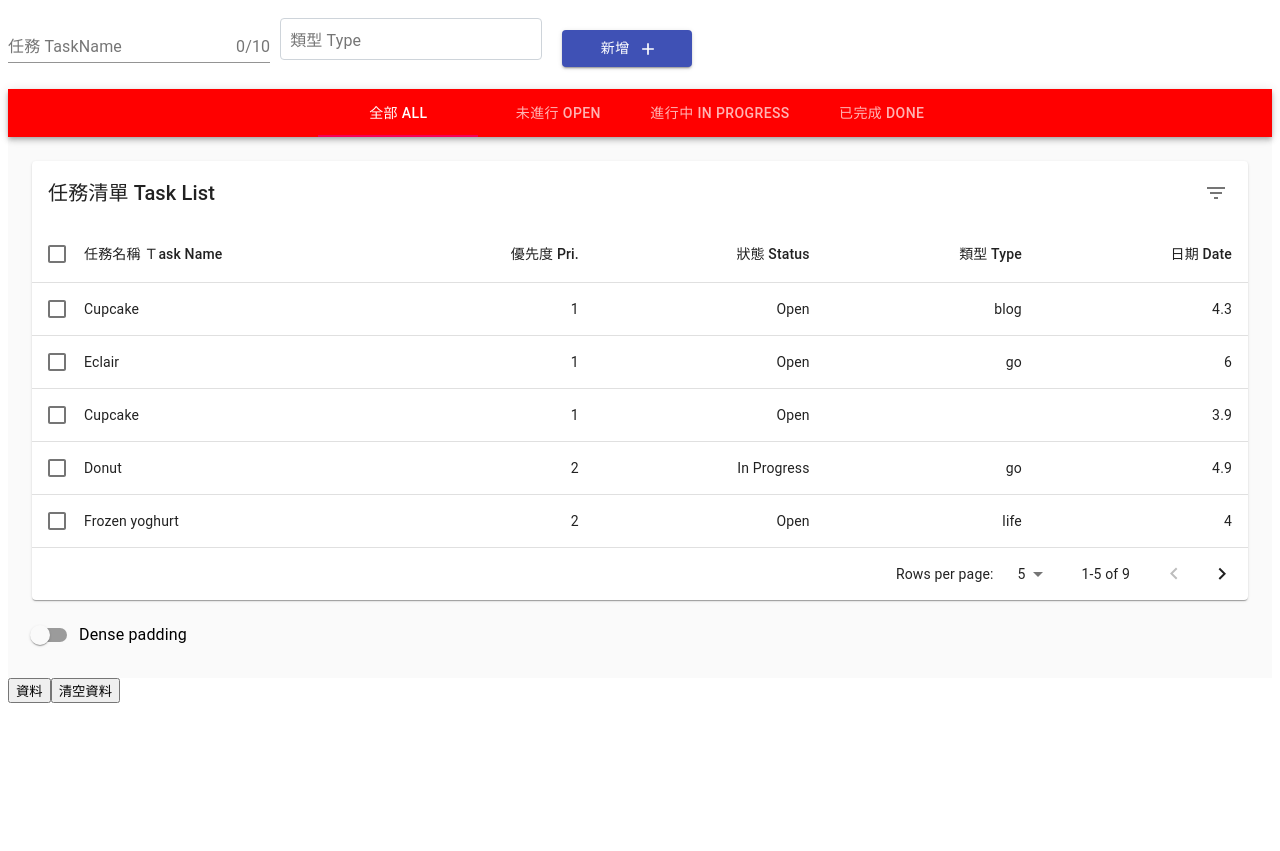
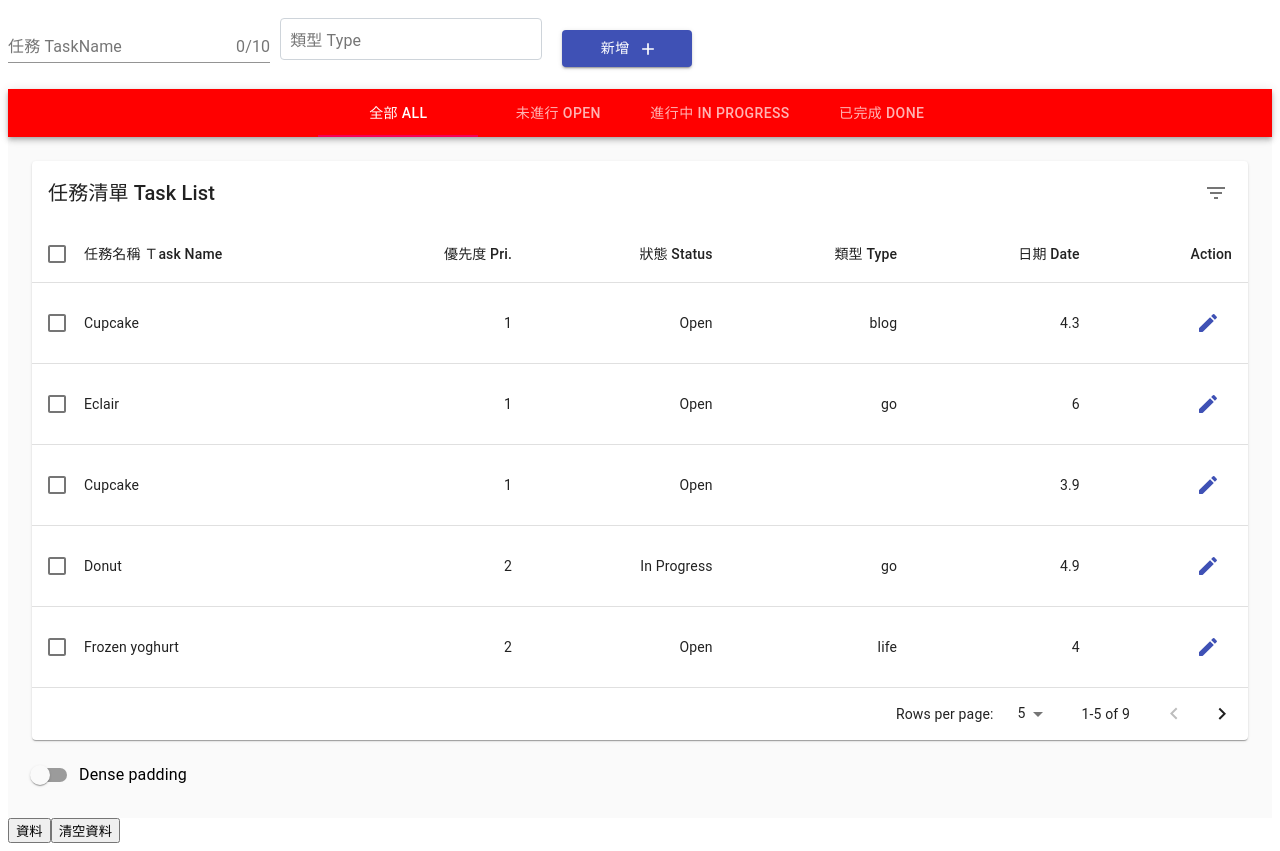
Before and after one commit to nagimemooo/react_practice_demo, a React (Create React App) app: page / in a window 1280 px wide. Before the commit the page ends 800 px from the top, so only its background shows below. Built offline with nearby package versions, Linux system fonts and the light colour scheme.

Commit message:
Add: action column & button

```diff
--- a/src/component/EnhancedTable.js
+++ b/src/component/EnhancedTable.js
@@ -20,7 +20,7 @@ import FormControlLabel from '@material-ui/core/FormControlLabel';
 import Switch from '@material-ui/core/Switch';
 import DeleteIcon from '@material-ui/icons/Delete';
 import FilterListIcon from '@material-ui/icons/FilterList';
-
+import CreateRoundedIcon from '@material-ui/icons/CreateRounded';
 function descendingComparator(a, b, orderBy) {
   if (b[orderBy] < a[orderBy]) {
     return -1;
@@ -58,6 +58,7 @@ const headCells = [
   { id: 'Status', numeric: true, disablePadding: false, label: '狀態 Status' },
   { id: 'Type', numeric: true, disablePadding: false, label: '類型 Type' },
   { id: 'Date', numeric: true, disablePadding: false, label: '日期 Date' },
+  { id: 'Action', numeric: true, disablePadding: false, label: 'Action' },
 ];
 
 function EnhancedTableHead(props) {
@@ -85,6 +86,7 @@ function EnhancedTableHead(props) {
             inputProps={{ 'aria-label': 'select all desserts' }}
           />
         </TableCell>
+
         {headCells.map((headCell) => (
           <TableCell
             key={headCell.id}
@@ -353,6 +355,7 @@ export default function EnhancedTable(props) {
                           inputProps={{ 'aria-labelledby': labelId }}
                         />
                       </TableCell>
+
                       <TableCell
                         component="th"
                         id={labelId}
@@ -365,6 +368,11 @@ export default function EnhancedTable(props) {
                       <TableCell align="right">{row.status}</TableCell>
                       <TableCell align="right">{row.type}</TableCell>
                       <TableCell align="right">{row.date}</TableCell>
+                      <TableCell align="right">
+                        <IconButton color="primary" aria-label="Edit icon">
+                          <CreateRoundedIcon />
+                        </IconButton>
+                      </TableCell>
                     </TableRow>
                   );
                 })}
```
